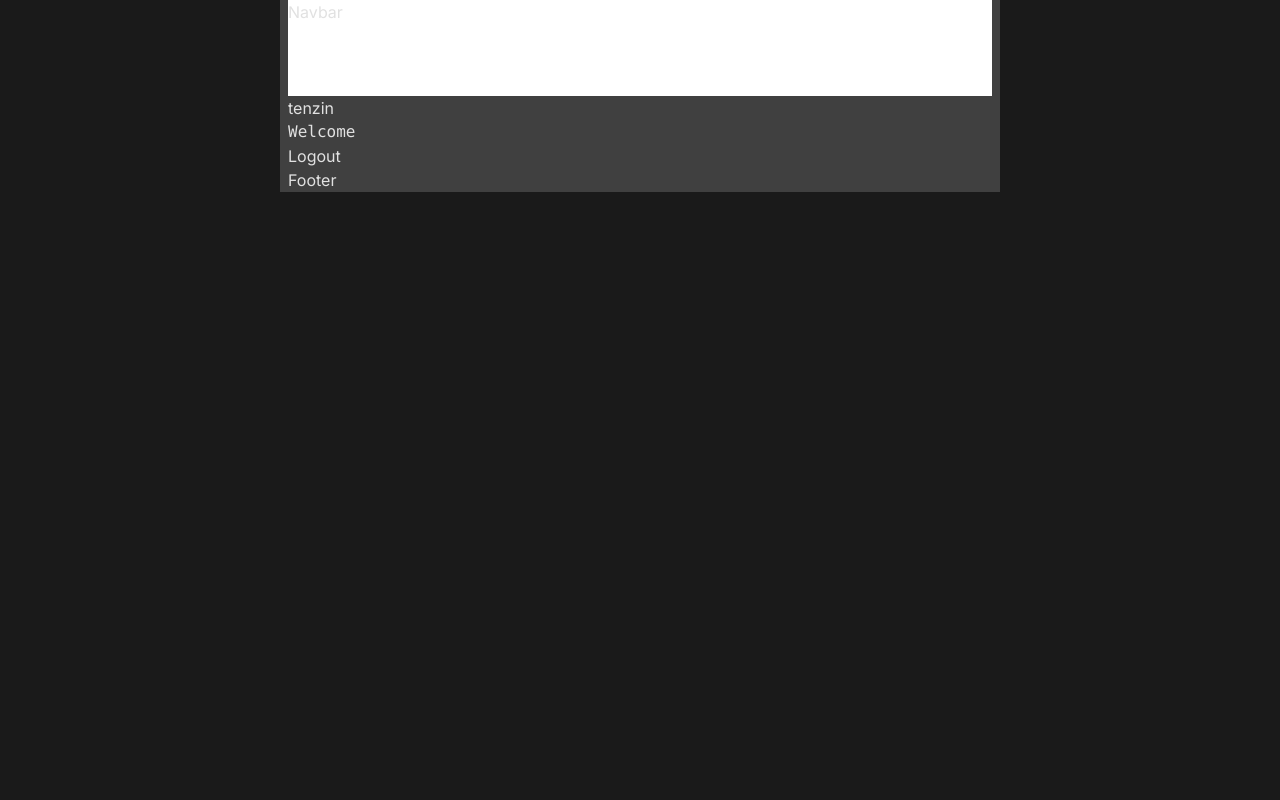
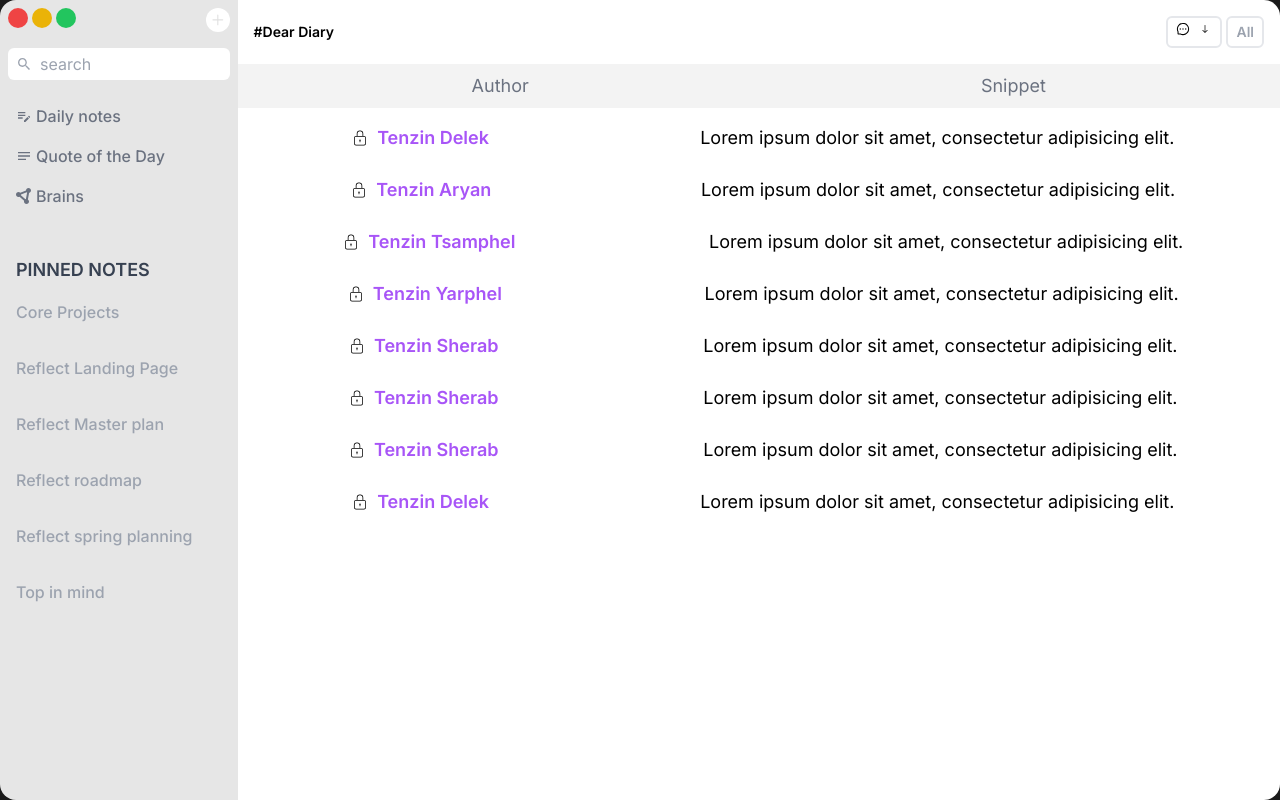
Before and after one commit to Fire-Under-The-Snow/DearDiary, a Next.js app: page / in a window 1280 px wide. Built offline with nearby package versions, Linux system fonts and the light colour scheme; no server answers.

Commit message:
layout shift

```diff
--- a/src/app/(root)/layout.jsx
+++ b/src/app/(root)/layout.jsx
@@ -2,6 +2,7 @@ import { Inter } from "next/font/google";
 import "../globals.css";
 import Navbar from "@/components/Navbar/Navbar";
 import Footer from "@/components/Footer/Footer";
+import Leftpanel from "@/components/panel/Leftpanel";
 
 const inter = Inter({ subsets: ["latin"] });
 
@@ -14,10 +15,12 @@ export default function RootLayout({ children }) {
   return (
     <html lang="en">
       <body className={inter.className}>
-        <div className=" w-[720px] m-auto bg-[#404040] px-2 flex flex-col justify-between">
-          <Navbar/>
+        <div className=" flex h-screen">
+          {/* <Navbar/> */}
+
+        <Leftpanel/>
         {children}
-        <Footer/>
+        {/* <Footer/> */}
         </div>
 
         </body>
--- a/src/app/(root)/page.jsx
+++ b/src/app/(root)/page.jsx
@@ -1,12 +1,83 @@
 
+import { AiOutlineMessage } from "react-icons/ai";
+
+import { IoIosArrowRoundDown } from "react-icons/io";
+import { CiLock } from "react-icons/ci";
 import { getSession, logout } from "@/lib/lib";
 export default async function Home() {
   const session = await getSession();
   console.log(session)
 
+  const maindata=[{
+    name :"Tenzin Delek",
+    message: " Lorem ipsum dolor sit amet, consectetur adipisicing elit."
+  },
+  {
+    name :"Tenzin Aryan",
+    message: " Lorem ipsum dolor sit amet, consectetur adipisicing elit."
+  },{
+    name :"Tenzin Tsamphel",
+    message: " Lorem ipsum dolor sit amet, consectetur adipisicing elit."
+  },{
+    name :"Tenzin Yarphel",
+    message: " Lorem ipsum dolor sit amet, consectetur adipisicing elit."
+  },{
+    name :"Tenzin Sherab",
+    message: " Lorem ipsum dolor sit amet, consectetur adipisicing elit."
+  },
+  {
+    name :"Tenzin Sherab",
+    message: " Lorem ipsum dolor sit amet, consectetur adipisicing elit."
+  },
+  {
+    name :"Tenzin Sherab",
+    message: " Lorem ipsum dolor sit amet, consectetur adipisicing elit."
+  },
+  {
+    name :"Tenzin Delek",
+    message: " Lorem ipsum dolor sit amet, consectetur adipisicing elit."
+  },
+
+]
   return (
     <>
-      <p>tenzin</p>
+    <div className="flex overflow-hidden bg-white h-screen text-black rounded-r-2xl w-full  ">
+      {/* leftpanel */}
+
+      <div className=" w-full ">
+          <div className=" text-sm font-semibold flex justify-between items-center p-4">
+            <p>#Dear Diary</p>
+            <div className=" flex gap-1">
+              <div className=" flex space-x-2 border-2 px-2 py-1 rounded-md"><AiOutlineMessage /><IoIosArrowRoundDown /></div>
+              <div className=" flex space-x-2 border-2 px-2 py-1 text-gray-400 rounded-md text-md">All</div>
+            </div>
+          </div>
+          <div className=" bg-[#f3f3f3] p-2 text-gray-500 text-lg flex justify-around items-center">
+            <p>Author</p>
+            <p>Snippet</p>
+          </div>
+          {
+            maindata.map((item,index)=>(
+              <div key={index} className=" mt-2 py-2 rounded-md hover:bg-[#E6E6E6] transition flex justify-around text-lg items-center ml-2">
+            <div className=" flex gap-2 items-center">
+            <CiLock />
+            <p className=" text-purple-500 font-semibold">{item.name}</p>
+            </div>
+           <div>
+           {item.message}
+           </div>
+          </div>
+            ))
+          }
+          <div></div>
+
+      </div>
+    </div>
+    </>
+
+  );
+}
+{/* <p>tenzin</p>
       <pre>Welcome {session?.user.username}</pre>
       <form
         action={async () => {
@@ -15,7 +86,4 @@ export default async function Home() {
         }}
       >
         <button type="submit">Logout</button>
-      </form>
-    </>
-  );
-}
+      </form> */}
--- /dev/null
+++ b/src/components/panel/Leftpanel.jsx
@@ -0,0 +1,62 @@
+import React from 'react'
+import { GoPlus } from "react-icons/go";
+import { IoMdSearch } from "react-icons/io";
+import { MdOutlineEditNote } from "react-icons/md";
+import { FaCircleNodes } from "react-icons/fa6";
+import { MdNotes } from "react-icons/md";
+const Leftpanel = () => {
+    const data = [
+        "Core Projects",
+        "Reflect Landing Page",
+        "Reflect Master plan",
+        "Reflect roadmap",
+        "Reflect spring planning",
+        "Top in mind",
+      ];
+  return (
+    <div className="flex-2 rounded-l-2xl bg-[#e6e6e6] p-2 h-full w-72">
+    <div className=" flex justify-between">
+      <div className=" flex space-x-1">
+        <div className=" bg-red-500 rounded-full h-5 w-5" />
+        <div className=" bg-yellow-500 rounded-full h-5 w-5" />
+        <div className=" bg-green-500 rounded-full h-5 w-5" />
+      </div>
+      <div className=" bg-white rounded-full flex items-center justify-center text-lg h-6 w-6">
+        <GoPlus />
+      </div>
+    </div>
+    <div className=" mt-4 flex gap-2 items-center w-full bg-white rounded-md text-md text-gray-400 px-2 py-1">
+      <IoMdSearch />
+      search
+    </div>
+    <div className=" mt-4">
+      <div className=" flex hover:bg-slate-50 transition p-2 rounded-md items-center gap-1 text-md cursor-pointer font-medium text-gray-500">
+        <MdOutlineEditNote />
+        Daily notes
+      </div>
+      <div className=" flex hover:bg-slate-50 transition p-2 rounded-md items-center gap-1 text-md cursor-pointer font-medium text-gray-500">
+        <MdNotes />
+        Quote of the Day
+      </div>
+      <div className=" flex hover:bg-slate-50 transition p-2 rounded-md items-center gap-1 text-md cursor-pointer font-medium text-gray-500">
+        <FaCircleNodes />
+        Brains
+      </div>
+    </div>
+
+    <p className="ml-2 text-gray-700 font-semibold mt-10 text-lg ">PINNED NOTES</p>
+    <div className=" mt-4 space-y-8">
+      {data.map((item, index) => (
+        <div
+          key={index}
+          className="flex items-center ml-2 gap-1 text-md cursor-pointer font-medium text-gray-400"
+        >
+          {item}
+        </div>
+      ))}
+    </div>
+  </div>
+  )
+}
+
+export default Leftpanel
```
